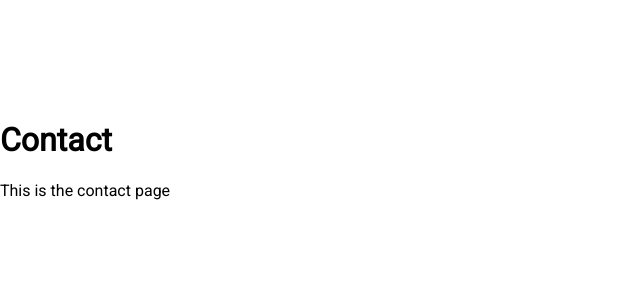
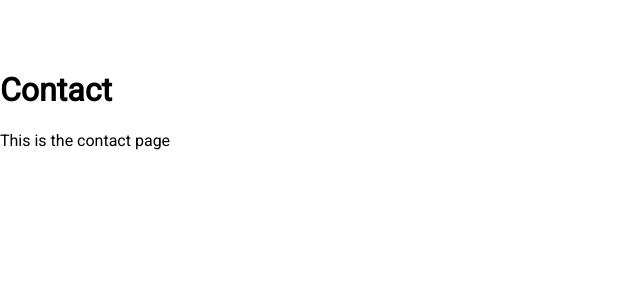
Before and after one commit to alekskojic/Unify, a React (Create React App) app in the folder front_end/Unify/: page /contact in a window 1280 px wide. Shown: the top 300 px of the page, without its empty margins (0-640 px from the left). Built offline with nearby package versions, Linux system fonts and the light colour scheme.

Commit message:
adjusted registration options

```diff
--- a/front_end/Unify/src/App.css
+++ b/front_end/Unify/src/App.css
@@ -169,7 +169,7 @@
 }
 
 .underHeader {
-  padding-top: 100px;
+  padding-top: 50px;
 }
 
 .fieldOrButton {
--- a/front_end/Unify/src/registration.js
+++ b/front_end/Unify/src/registration.js
@@ -8,7 +8,7 @@ class Registration extends Component {
     return (
     <div>
 			<Navbar/>
-			<div className="registerOptions">
+			<div className="underHeader registerOptions">
 				<div className="registerOption">
 					<Link to="/volunteer_registration"><img className="volunteerOptionImage" alt="Volunteer Persona" src="./images/Volunteer_Persona.png"/></Link>
 					<div className="squeezeParagraph">Are you a volunteer seeking out for volunteer opportunities?</div>
```
